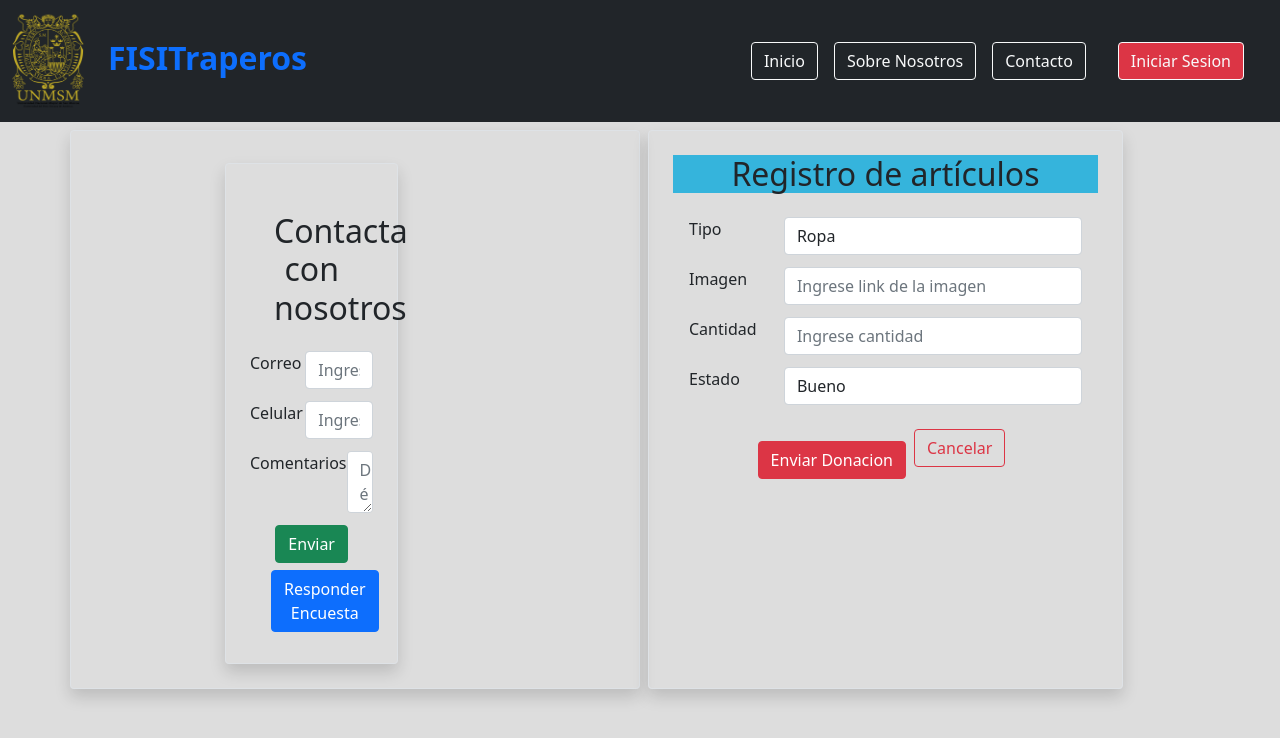
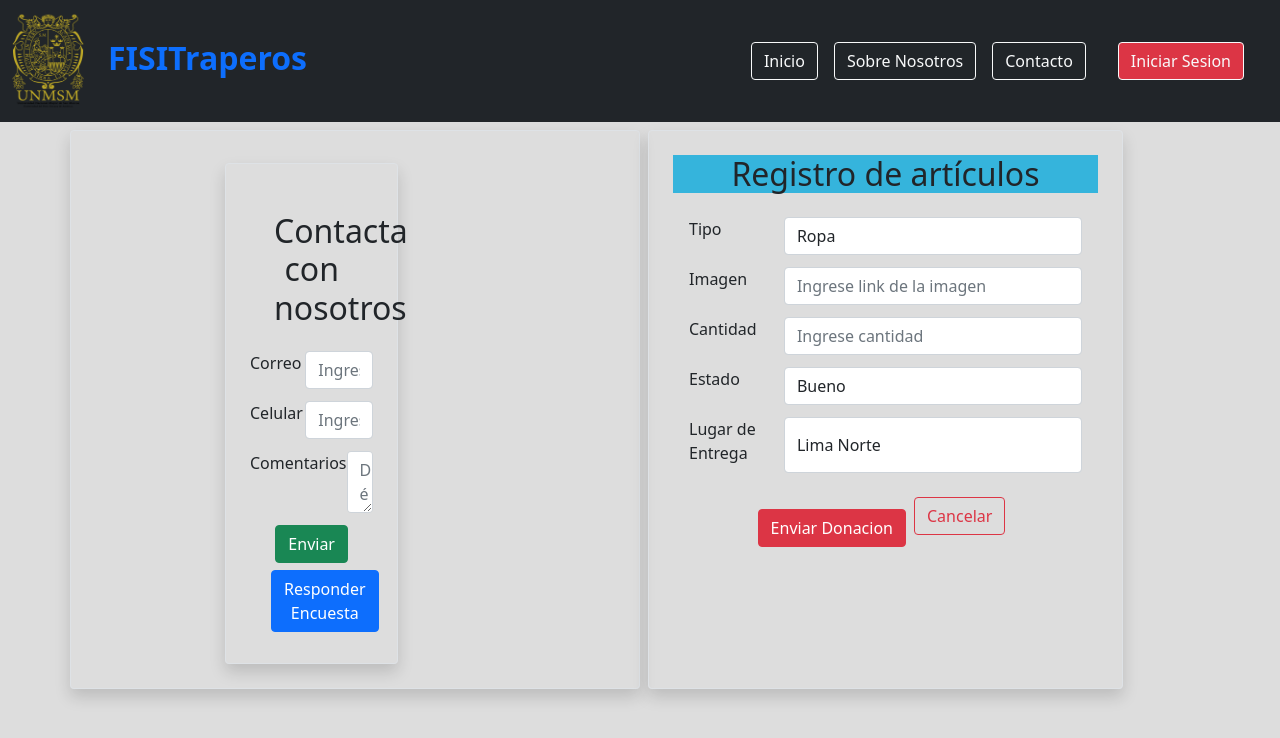
Before and after one commit to devsergiosm/g4dist-frontend, a React (Create React App) app: page /transaccion in a window 1280 px wide. Shown: the top 738 px of the page. Built offline with nearby package versions, Linux system fonts and the light colour scheme.

Commit message:
-- Mejoras previas Presentacion final

```diff
--- a/src/articles/AddArticle.jsx
+++ b/src/articles/AddArticle.jsx
@@ -11,10 +11,11 @@ const AddArticle = ({setIdArticle = 0}) => {
         tipo: "",
         imagen: "",
         cantidad: "",
-        estado: ""
+        estado: "",
+        lugar:""
       });
 
-      const { tipo, imagen,cantidad, estado } = article;
+      const { tipo, imagen,cantidad, estado, lugar } = article;
 
       const onInputChange = (e) => {
         setArticle({ ...article, [e.target.name]: e.target.value });
@@ -40,6 +41,7 @@ const AddArticle = ({setIdArticle = 0}) => {
         localStorage.setItem('cantidad',article.cantidad)
         // localStorage.setItem('estado',article.estado)
         localStorage.setItem('estado','Regular')
+        localStorage.setItem('lugar','Parque Huiracocha - SJL')
 
          navigate("/articulos/viewarticle/");
       };
@@ -141,6 +143,26 @@ const AddArticle = ({setIdArticle = 0}) => {
           </select>
         </div>
 
+        <div style={divStyles}>
+          <label htmlFor="Lugar" style={labelStyles} className="form-label">
+            Lugar de Entrega
+          </label>
+          <select
+            styles="display: inline"
+            type={"text"}
+            className="form-control"
+            placeholder="Seleccione estado del artículo"
+            name="lugar"
+            value={lugar}
+            onChange={(e) => onInputChange(e)}
+          >
+            <option value="1">Lima Norte</option>
+            <option value="2" selected>Lima Sur</option>
+            <option value="3">Lima Este</option>
+            <option value="4">Lima Oeste</option>
+          </select>
+        </div>
+
         <button type="submit" className="btn btn-danger mt-4">
           Enviar Donacion
         </button>
--- a/src/articles/ViewArticle.jsx
+++ b/src/articles/ViewArticle.jsx
@@ -11,6 +11,7 @@ const ViewArticle = () => {
         cantidad:localStorage.getItem('cantidad'),
         estado:localStorage.getItem('estado'),
         username:localStorage.getItem('username'),
+        username:localStorage.getItem('lugar'),
     }
 
     const containerStyles = {
@@ -60,6 +61,10 @@ const ViewArticle = () => {
                     <img src={data.imagen} alt="" width='100' height='100'/>
                 </label>
                 <label htmlFor="" className="p-2 d-flex justify-content-between">
+                    <span className="text-dark me-2">Lugar de entrega recomendado</span>
+                    <img src={data.lugar} alt="" width='100' height='100'/>
+                </label>
+                <label htmlFor="" className="p-2 d-flex justify-content-between">
                     <span className="text-dark me-2">Estado de la entrega</span>
                     <input style={inputStyles} type="text"
                     value='En proceso' />
--- a/src/layout/Navbar.js
+++ b/src/layout/Navbar.js
@@ -21,6 +21,12 @@ export default function Navbar() {
   const handleLogout = () => {
     handleUsername('');
     localStorage.removeItem('username');
+    localStorage.removeItem('tipo');
+    localStorage.removeItem('imagen');
+    localStorage.removeItem('cantidad');
+    localStorage.removeItem('estado');
+    localStorage.removeItem('username');
+    localStorage.removeItem('lugar');
 
     toast.info('Cerrando sesión!', {
       position: "top-right",
--- a/src/pages/Articulos.jsx
+++ b/src/pages/Articulos.jsx
@@ -23,6 +23,15 @@ const Articulos = () => {
       await axios.delete(`https://sistemadonaciones.rj.r.appspot.com/articulos/eliminar/${id}`);
       loadArticles();
     };
+
+    const data = {
+        tipo:localStorage.getItem('tipo') ? localStorage.getItem('tipo') : '',
+        imagen:localStorage.getItem('imagen') ? localStorage.getItem('imagen') : '',
+        cantidad:localStorage.getItem('cantidad') ? localStorage.getItem('cantidad') : '',
+        estado:localStorage.getItem('estado') ? localStorage.getItem('estado') : '',
+        username:localStorage.getItem('username') ? localStorage.getItem('username') : '',
+        username:localStorage.getItem('lugar') ? localStorage.getItem('lugar') : '',
+    }
 
     const divStyles = {
         // display:"flex",
@@ -68,7 +77,7 @@ const Articulos = () => {
                         <th scope="col">Acciones</th>
                         </tr>
                     </thead>
-                    <tbody>
+                    {/* <tbody>
                         {articles.map((article, index) => (
                         <tr key={index}>
                             <th scope="row" key={index}>
@@ -76,7 +85,6 @@ const Articulos = () => {
                             </th>
                             <td>{article.tipo}</td>
                             <td>
-                                {/* {article.imagen} */}
                                 <img src={article.imagen} alt="Imagen de donacion" width="80" />
                             </td>
                             <td>{article.cantidad}</td>
@@ -94,6 +102,37 @@ const Articulos = () => {
                             </td>
                         </tr>
                         ))}
+                    </tbody> */}
+                    <tbody>
+                        { data.tipo !== '' ? (
+                            <tr key={1}>
+                                <th scope="row" key={1}>
+                                {1}
+                                </th>
+                                <td>{data.tipo}</td>
+                                <td>
+                                    {/* {article.imagen} */}
+                                    <img src={data.imagen} alt="Imagen de donacion" width="80" />
+                                </td>
+                                <td>{data.cantidad}</td>
+                                <td>{data.estado}</td>
+                                <td>
+                                    <button
+                                        className="btn btn-danger mx-2"
+                                        onClick={() => deletearticle(1)}
+                                        >
+                                        Eliminar
+                                    </button>
+                                    <Link className="btn btn-success" to={`/editarticle/${1}`}>
+                                        Editar
+                                    </Link>
+                                </td>
+                            </tr>
+                        ) : (
+                            <div className='text-dark'>
+                                Sin artículos registrados
+                            </div>
+                        )}
                     </tbody>
                 </table>
             </main>
--- a/src/pages/Login.jsx
+++ b/src/pages/Login.jsx
@@ -70,7 +70,6 @@ const Login = () => {
                     </form>
                 </>
             </div>
-            <Footer/>
         </div>
      );
 }
--- a/src/pages/Signup.jsx
+++ b/src/pages/Signup.jsx
@@ -54,7 +54,6 @@ const Signup = () => {
                     <hr/>
                 </>
             </div>
-            <Footer/>
         </div>
      );
 }
```
